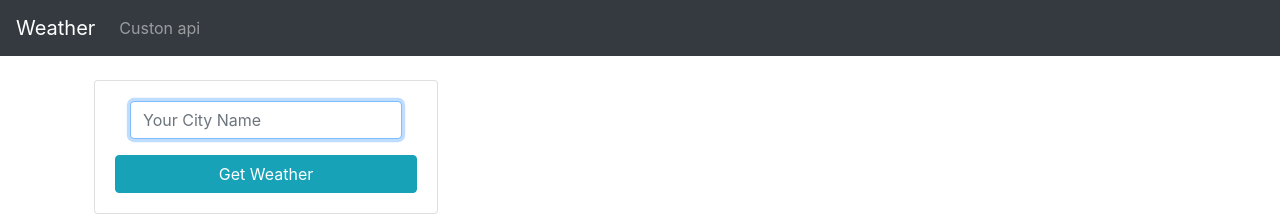
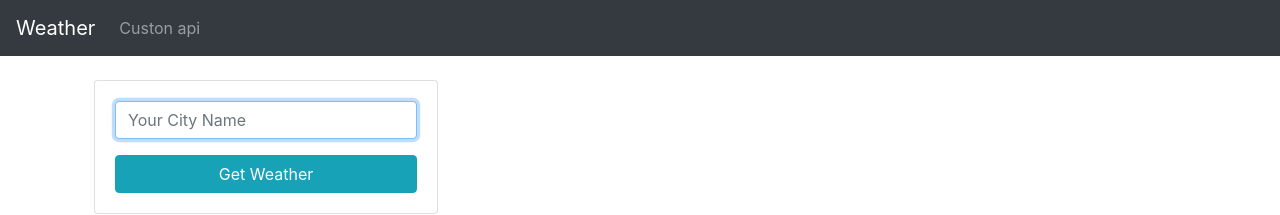
Before and after one commit to isaquielfernandes/react-app-weather, a React (Create React App) app: page / in a window 1280 px wide. Shown: the top 215 px of the page. Built offline with nearby package versions, Linux system fonts and the light colour scheme.

Commit message:
Update WeatherForm.js

```diff
--- a/src/components/WeatherForm.js
+++ b/src/components/WeatherForm.js
@@ -1,11 +1,11 @@
 import React from 'react'
-import { Card, Form, Button, Col } from 'react-bootstrap'
+import { Card, Form, Button } from 'react-bootstrap'
 
 const WeatherForm = (props) => (
 
     <Card.Body className="card">
         <Form onSubmit={props.getWeather}>
-            <Form.Group as={Col}>
+            <Form.Group>
                 <Form.Control type="text" name="city" type="text" placeholder="Your City Name" autoFocus/>
             </Form.Group>
 
```
